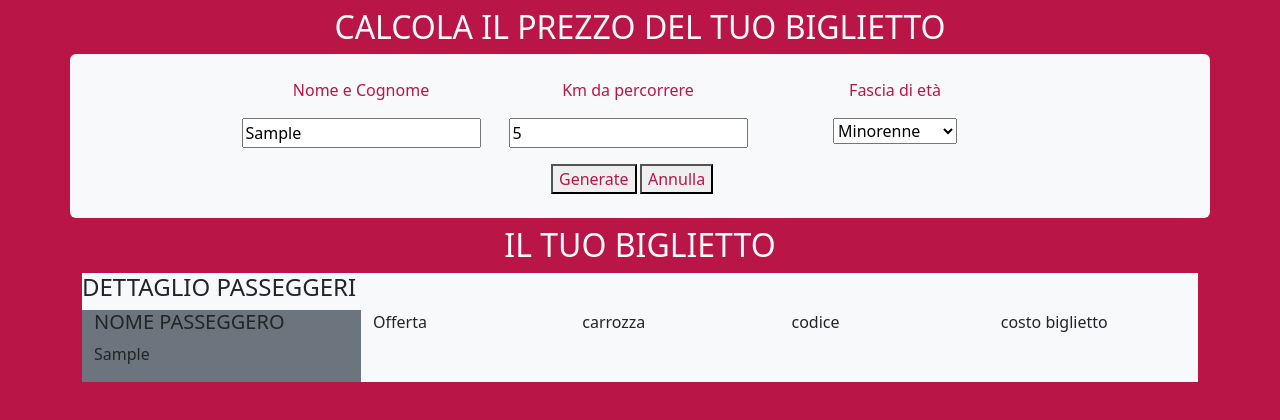
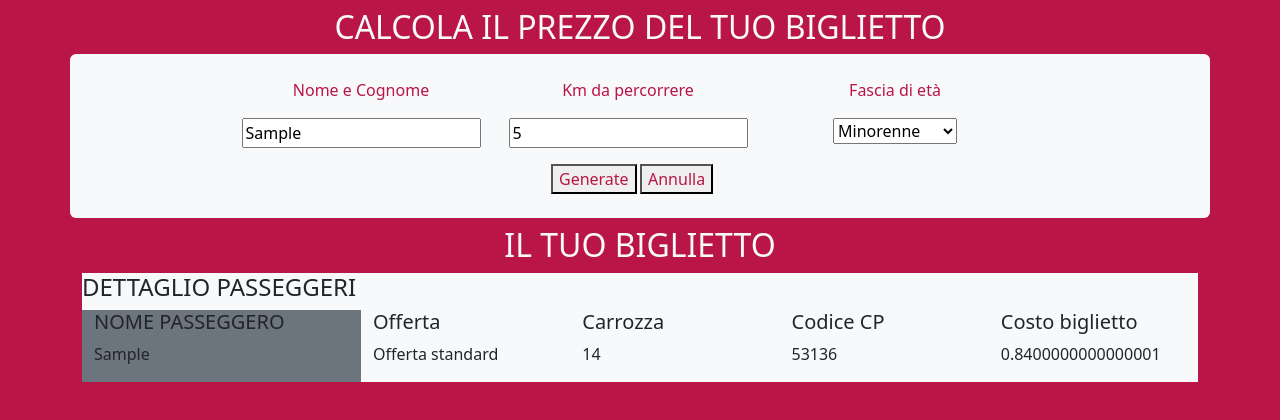
Before and after one commit to dieromeo/js-biglietto-treno-form, a plain HTML site: page index.html in a window 1280 px wide. Both pictures are taken after typing "Sample", "5" into the empty fields and a click on the button "Generate". Drawn offline with nearby package versions, Linux system fonts and the light colour scheme.

Commit message:
feat: section biglietto

```diff
--- a/JS/main.js
+++ b/JS/main.js
@@ -7,12 +7,16 @@ Utilizando il codice javascript precedente, e apportando migliorie ove necessari
 
 const generateButton = document.getElementById('generate') // bottone per generare il biglietto
 const annullaButton = document.getElementById('Annulla') // bottone per annullare il biglietto
-var sectionBiglietto = document.getElementById('dr-biglietto');
+var sectionBiglietto = document.getElementById('dr-biglietto'); // sezione che deve comparire al click
 
 generateButton.addEventListener('click', function () {
     const km = document.getElementById('km-number').value; // numero di km
-    const nomeUtente = document.getElementById('nome-utente').value;
+    const nomeUtente = document.getElementById('nome-utente').value; // aggiunta nome utente
     document.getElementById('passeggero-output').innerHTML = nomeUtente;
+    const carrozza = Math.floor(Math.random() * 14 + 1); // aggiunta numero carrozza
+    document.getElementById('carrozza').innerHTML = carrozza;
+    const codiceCp = Math.floor(Math.random() * 100000); // aggiunta codice biglietto
+    document.getElementById('codice-cp').innerHTML = codiceCp;
     var prezzoBiglietto = km * 0.21;
     if (document.getElementById('eta').value === "Minorenne") { //caso minorenne
         prezzoBiglietto = prezzoBiglietto * 0.8;
@@ -27,6 +31,8 @@ generateButton.addEventListener('click', function () {
         console.log('Il tuo biglietto costa: ', prezzoBiglietto.toFixed(2));
     }
 
+    document.getElementById('prezzo').innerHTML = prezzoBiglietto;
+
     sectionBiglietto.classList.remove('d-none');
 })
 
--- a/index.html
+++ b/index.html
@@ -57,10 +57,22 @@
                     </div>
                     <div class="col">
                         <div class="row">
-                            <div class="col-3">Offerta</div>
-                            <div class="col-3">carrozza</div>
-                            <div class="col-3">codice</div>
-                            <div class="col-3">costo biglietto</div>
+                            <div class="col-3">
+                                <h5>Offerta</h5>
+                                <p>Offerta standard</p>
+                            </div>
+                            <div class="col-3">
+                                <h5>Carrozza</h5>
+                                <p id="carrozza"></p>
+                            </div>
+                            <div class="col-3">
+                                <h5>Codice CP</h5>
+                                <p id="codice-cp"></p>
+                            </div>
+                            <div class="col-3">
+                                <h5>Costo biglietto</h5>
+                                <p id="prezzo"></p>
+                            </div>
                         </div>
                     </div>
                 </div>
```
